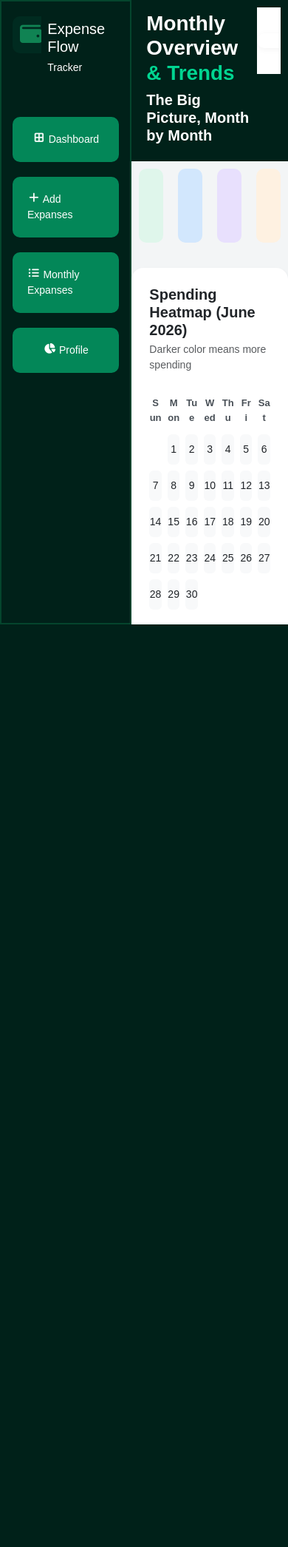
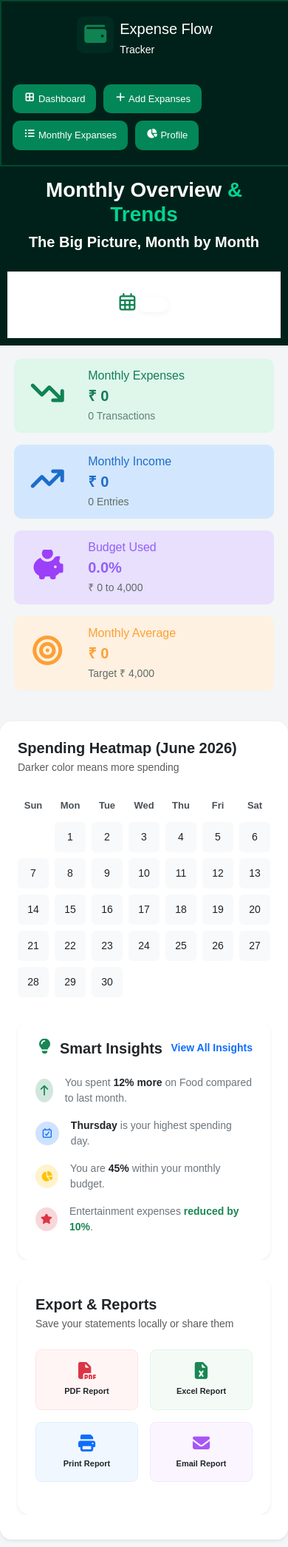
Before and after one commit to sammmyyy17/ExpansesFlow, a Django app: page /monthly-transaction/ in a window 390 px wide. Shown: the whole page at 74% size. Before the commit the page ends 844 px from the top, so only its background shows below. Run offline with Django 5.2, Linux system fonts and the light colour scheme; some libraries are stand-ins or nearby versions.

Commit message:
Update style.css

```diff
--- a/static/style.css
+++ b/static/style.css
@@ -347,3 +347,190 @@ small {
   border-radius: 4px;
   display: inline-block;
 }
+
+
+/* This query activates only on mobile screens (768px wide or smaller) */
+@media screen and (max-width: 768px) {
+
+    /* 1. Reset the layout from columns to a clean vertical stack */
+    .container, .main-wrapper, .dashboard-layout {
+        display: flex;
+        flex-direction: column;
+        padding: 10px !important;
+    }
+
+    /* 2. Transform the Left Sidebar into a Top Navbar or clean menu */
+    aside, .sidebar {
+        width: 100% !important;
+        height: auto !important;
+        position: relative !important;
+        padding: 15px 10px !important;
+        margin-bottom: 15px;
+    }
+
+    /* Move sidebar links into a horizontal row for easy thumb-tapping */
+    .sidebar nav, .sidebar-menu {
+        display: flex;
+        flex-direction: row;
+        flex-wrap: wrap;
+        gap: 10px;
+        justify-content: space-around;
+    }
+
+    .sidebar a, .menu-item {
+        padding: 10px 12    px !important;
+        font-size: 14px !important;
+        text-align: center;
+        flex: 1; /* Makes buttons equal size across the screen width */
+        min-width: 100px;
+    }
+
+    /* 3. Make main data containers consume full phone screen width */
+    main, .content-right {
+        width: 100% !important;
+        padding: 0 !important;
+    }
+
+    /* 4. Force grid cards (Overview, Summary) into a 1-column stack */
+    .grid-3-columns, .card-group, .metrics-grid {
+        display: flex !important;
+        flex-direction: column !important;
+        gap: 12px !important;
+    }
+
+    .card, .metric-box {
+        width: 100% !important;
+        margin: 0 0 10px 0 !important;
+    }
+
+    /* 5. Clean up your Heatmap/Calendar grid so it doesn't clip */
+    .heatmap-grid, .calendar-table {
+        font-size: 12px !important; /* Shrinks text slightly for small screens */
+        overflow-x: auto; /* Adds smooth side-scrolling if it's too wide */
+        display: block;
+    }
+
+    /* 6. Make input forms and tables easily scrollable/readable */
+    input, select, textarea, button {
+        width: 100% !important; /* Full-width inputs for easier typing */
+        font-size: 16px !important; /* Prevents iOS/Android from auto-zooming in */
+    }
+
+    .table-responsive {
+        display: block;
+        width: 100%;
+        overflow-x: auto; /* Allows table tracking data to slide side-to-side */
+    }
+}
+
+.calendar-grid {
+    display: grid;
+    grid-template-columns: repeat(7, 1fr);
+    gap: 8px;
+}
+/* ==========================================================================
+   CUSTOM MEDIA QUERY FOR EXPENSE FLOW TRACKER (MOBILE BREAKPOINT)
+   ========================================================================== */
+@media screen and (max-width: 768px) {
+
+    /* 1. LAYOUT RESET: Change horizontal flex to vertical stack */
+    .main {
+        flex-direction: column !important;
+        height: auto !important; /* Allows the page to scroll down naturally */
+        width: 100% !important;
+    }
+
+    /* 2. SIDEBAR (.left) TO TOP NAVBAR TRANSFORMATION */
+    .left {
+        width: 100% !important;
+        height: auto !important;
+        border-right: none !important;
+        border-bottom: 2px solid #05452d !important;
+        padding-bottom: 20px !important;
+    }
+
+    /* Reduce vertical gap on mobile header */
+    .sideicon {
+        margin-bottom: 20px !important;
+        justify-content: center; /* Centers dashboard title on mobile screens */
+    }
+
+    /* Stack menu buttons side-by-side inside a scrollable or wrapping row */
+    .left .menu {
+        display: inline-flex !important;
+        margin-top: 10px !important;
+        margin-right: 5px !important;
+        padding: 10px 15px !important;
+        font-size: 13px !important;
+    }
+
+    /* 3. CONTENT AREA (.right) CORRECTION */
+    .right {
+        width: 100% !important;
+        height: auto !important;
+    }
+
+    /* 4. MAIN TAGLINE HEADER */
+    .tagline {
+        flex-direction: column !important;
+        gap: 15px !important;
+        text-align: center;
+    }
+
+    .dates {
+        justify-content: center !important;
+        align-self: center !important;
+        width: 100% !important;
+    }
+
+    /* 5. METRIC CARDS OVERVIEW (.box) BLOCK STACKING */
+    .box {
+        flex-direction: column !important;
+        align-items: center !important;
+        padding: 10px !important;
+    }
+
+    .box1, .box2, .box3, .box4 {
+        width: 95% !important; /* Cards take full width of mobile display */
+        margin: 8px 0 !important;
+    }
+
+    /* 6. LOWER CONTENT ROWS (.flexbox) STACKING */
+    .flexbox {
+        flex-direction: column !important;
+        align-items: center !important;
+        gap: 20px !important;
+        margin: 15px 0 !important;
+    }
+
+    /* Recent Transactions Card adjustments */
+    .recentcon {
+        width: 95% !important;
+        margin: 0 auto !important;
+    }
+
+    /* Category Chart Container adjustment */
+    .col-md-5 {
+        width: 95% !important;
+        margin: 0 auto !important;
+    }
+
+    .col-md-5 .card {
+        height: auto !important; /* Let content breathe vertically */
+    }
+
+    /* Expense Trend Graph Container adjustment */
+    .mt-2.mx-2 {
+        margin: 10px !important;
+    }
+
+    .col-md-12 {
+        width: 100% !important;
+        padding: 0 !important;
+    }
+
+    /* Ensure chart canvases scale properly within mobile cards */
+    canvas {
+        max-width: 100% !important;
+    }
+}
```
